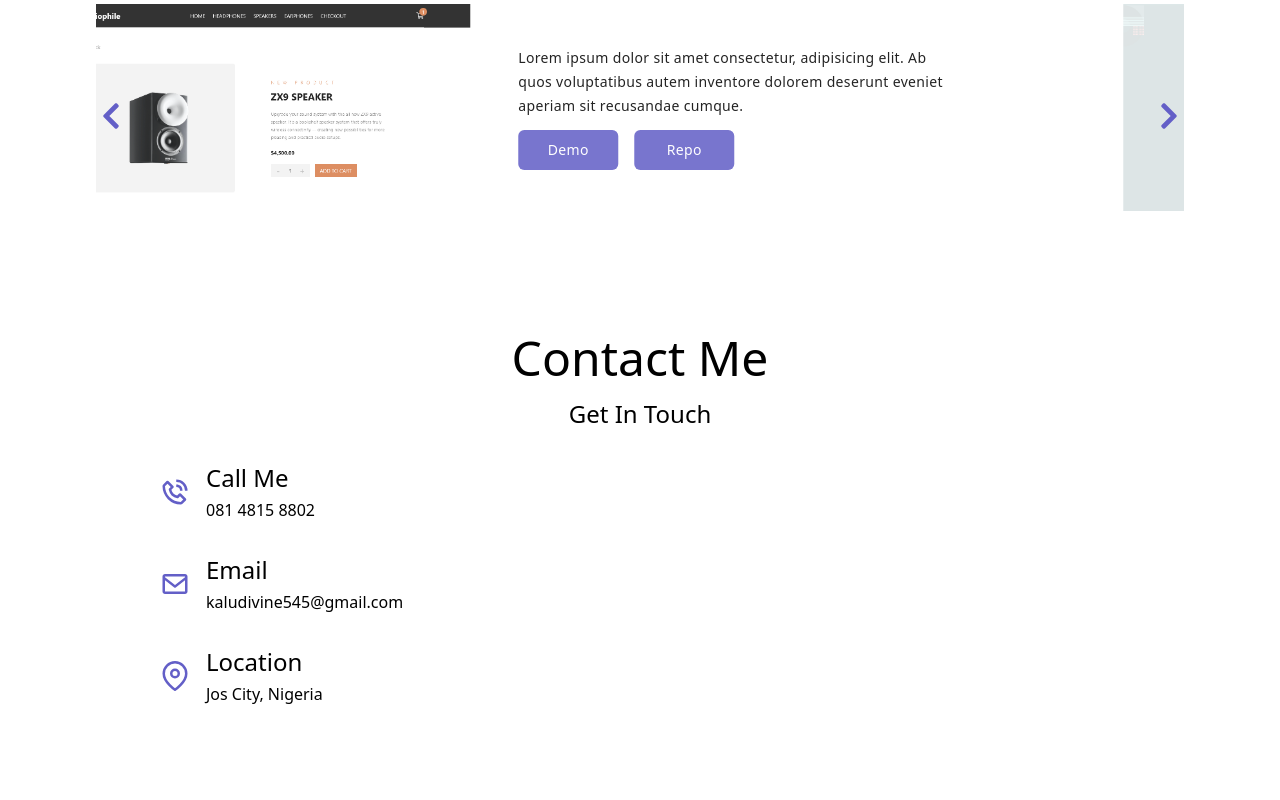
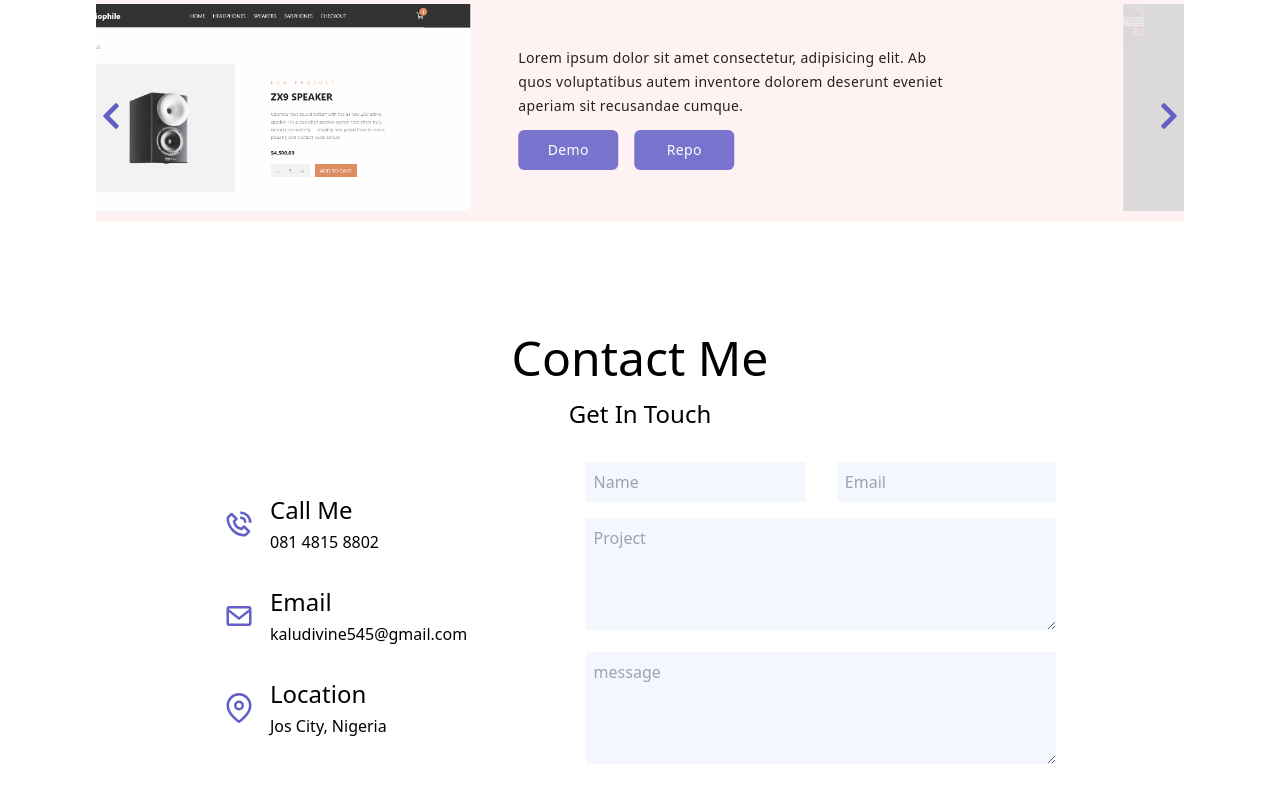
Before and after one commit to Deevyne99/my-portfolio, a React (Vite) app in the folder portfolio/: page / in a window 1280 px wide. Shown: the part 2444-3244 px from the top of the page. Built offline with nearby package versions, Linux system fonts and the light colour scheme.

Commit message:
made form Component

```diff
--- a/portfolio/src/components/contact/Contact.jsx
+++ b/portfolio/src/components/contact/Contact.jsx
@@ -3,13 +3,13 @@ import { BsEnvelopeAt } from 'react-icons/bs'
 import { FiMapPin } from 'react-icons/fi'
 const Contact = () => {
   return (
-    <section className='my-24 mx-4 md:mx-16 lg:mx-24'>
+    <section className='md:my-24 my-16 mx-4 md:mx-16 lg:mx-24'>
       <div className='text-center'>
         <h1 className='md:text-5xl text-3xl capitalize'>Contact me</h1>
         <h3 className='mt-4 sm:text-2xl text-lg capitalize'>Get in touch</h3>
       </div>
-      <div className='flex gap-12 mx-16 mt-8'>
-        <article className='flex flex-col gap-8  w-[40%]'>
+      <div className='flex md:flex-row flex-col gap-12 lg:mx-32 mx-4 justify-center items-center mt-8'>
+        <article className='flex flex-col gap-8 w-full   md:w-[40%]'>
           <div className='flex gap-4  items-center'>
             <BiPhoneCall className='text-3xl text-[#635FC7]' />
             <div className='flex flex-col gap-1'>
@@ -33,10 +33,38 @@ const Contact = () => {
             </div>
           </div>
         </article>
-        <form action=''>
-          <div>
-            <input type='text' />
-            <input type='text' />
+        <form action='' className='w-full md:w-[60%] gap-4 flex flex-col'>
+          <div className='flex md:flex-row flex-col justify-between w-full md:gap-8 gap-4'>
+            <input
+              type='text'
+              className='bg-[#f4f7fd] p-2 md:w-1/2 w-full'
+              placeholder='Name'
+            />
+            <input
+              type='text'
+              className='bg-[#f4f7fd] p-2 md:w-1/2 w-full'
+              placeholder='Email'
+            />
+          </div>
+          <div className='w-full '>
+            <textarea
+              name=''
+              id=''
+              cols='30'
+              rows='4'
+              className='bg-[#f4f7fd] p-2 w-full'
+              placeholder='Project'
+            ></textarea>
+          </div>
+          <div className='w-full'>
+            <textarea
+              name=''
+              id=''
+              cols='30'
+              rows='4'
+              className='w-full bg-[#f4f7fd] p-2'
+              placeholder='message'
+            ></textarea>
           </div>
         </form>
       </div>
--- a/portfolio/src/components/modal/Modal.jsx
+++ b/portfolio/src/components/modal/Modal.jsx
@@ -7,7 +7,7 @@ const Modal = () => {
   const { expert, closeModal } = useGlobalContext()
 
   return (
-    <div className='w-lg rounded-md flex-col absolute justify-center items-center flex top-[70%] md:top-[70%] left-0 right-0 mx-auto my-auto z-200 bg-white w-[280px] xs:w-[300px] sm:w-[450px] p-4 pb-12 gap-4 '>
+    <div className='w-lg rounded-md flex-col absolute justify-center items-center flex top-[70%] md:top-[60%] left-0 right-0 mx-auto my-auto z-200 bg-white w-[280px] xs:w-[300px] sm:w-[450px] p-4 pb-12 gap-4 '>
       <button
         className='ml-auto text-2xl text-[#635FC7]'
         onClick={() => closeModal()}
--- a/portfolio/src/components/portfolio/Portfolio.jsx
+++ b/portfolio/src/components/portfolio/Portfolio.jsx
@@ -4,11 +4,11 @@ const Portfolio = () => {
   const { portfolio, portfolioIndex, nextEvent, prevEvent } = useGlobalContext()
   // console.log(portfolio)
   return (
-    <section className='my-28 mx-8 md:mx-16 lg:mx-24'>
+    <section className='md:my-28 my-20 mx-8 md:mx-16 lg:mx-24'>
       <div className='flex flex-col justify-center items-center relative'>
         <h2 className='md:text-5xl text-3xl'>Portfolio</h2>
         <p className='mt-4 sm:text-2xl text-lg capitalize'>my recent works</p>
-        <article className='flex relative w-full overflow-hidden  mx-auto h-[430px] sm:h-[500px] md:h-[250px] '>
+        <article className='flex relative w-full overflow-hidden  mx-auto h-[425px] sm:h-[500px] md:h-[250px] bg-red-50'>
           {portfolio.map((item, index) => {
             const { id, url, title, image, git, desc } = item
             let position = 'nextSlide'
```
